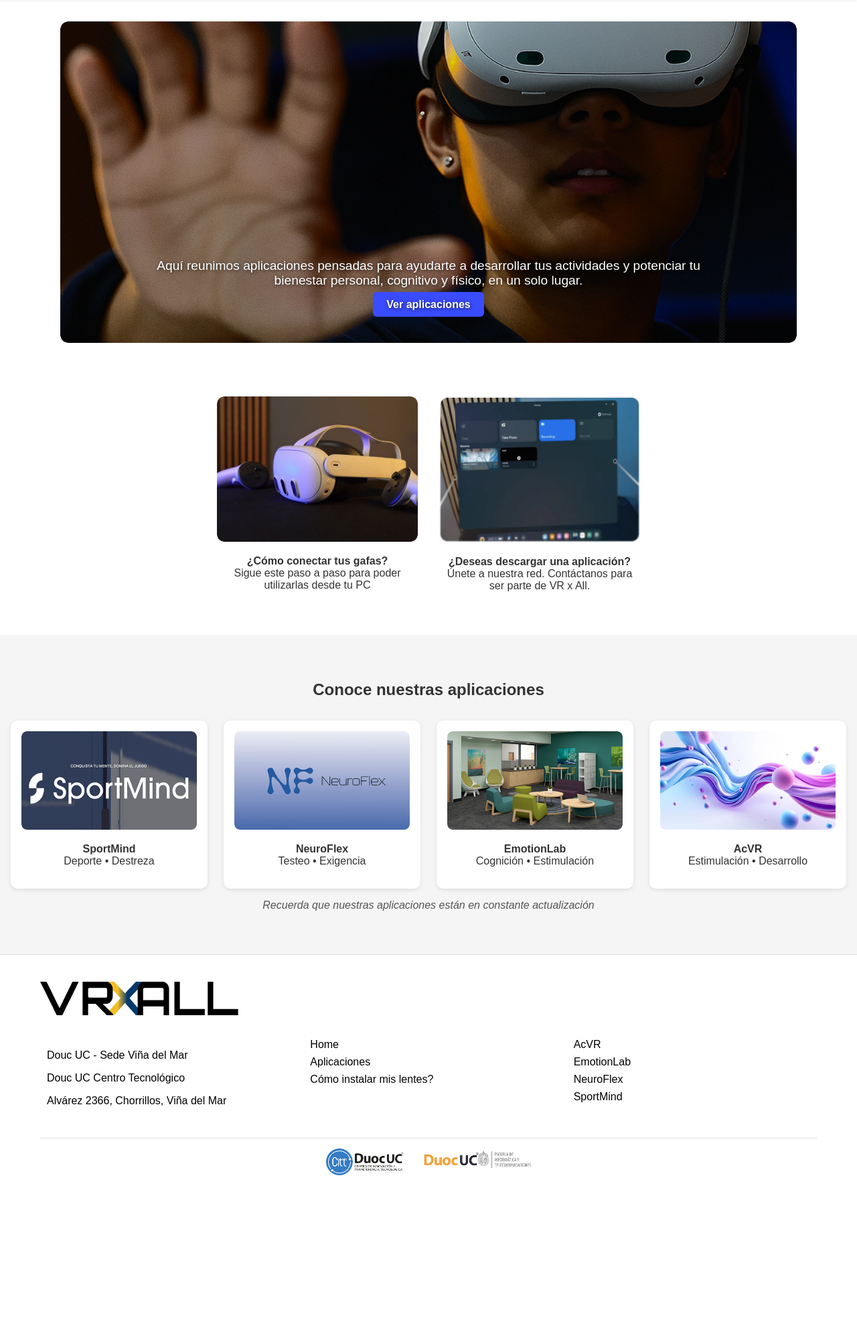
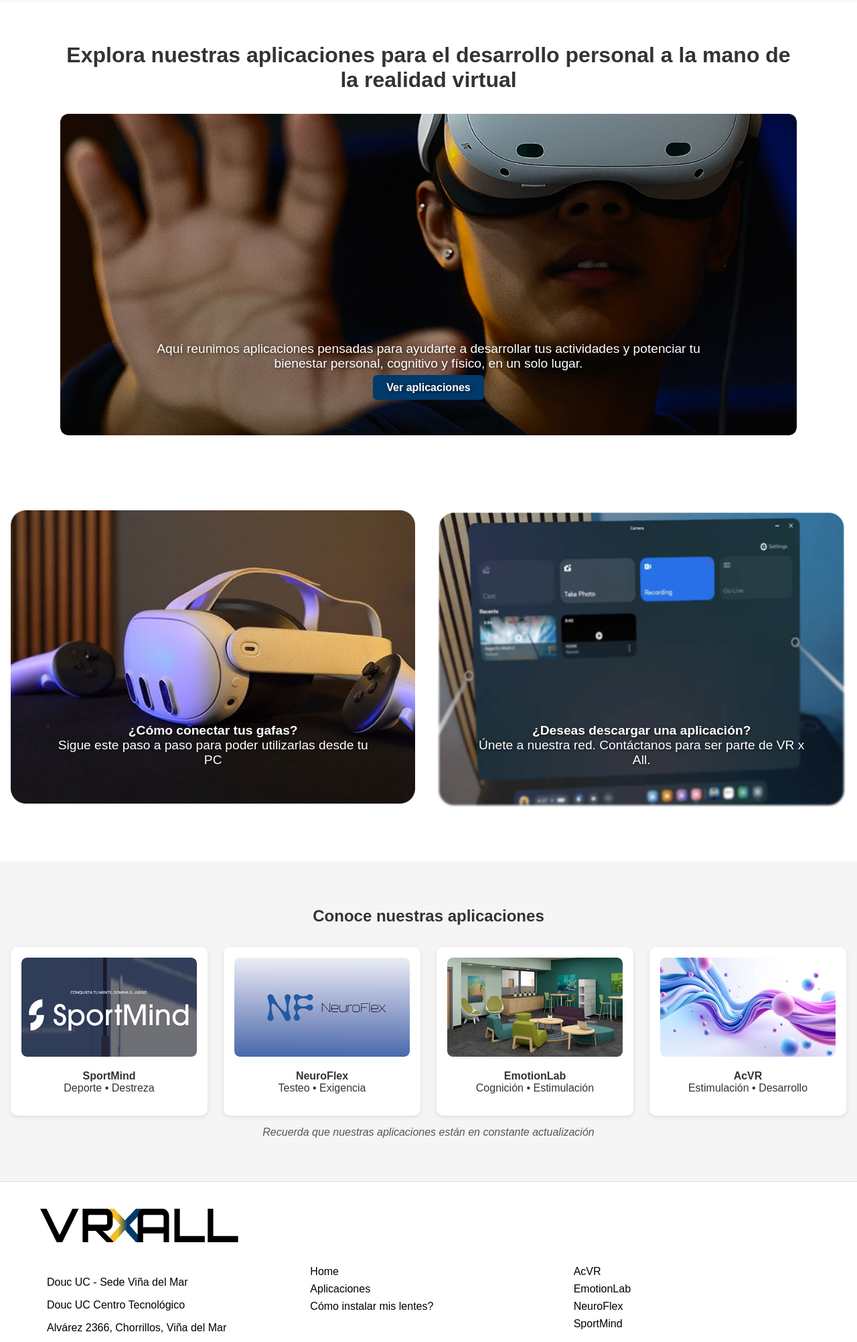
Before and after one commit to KatalinaPerez/VRxALL, a Django app: page / in a window 1280 px wide. Shown: the part 108-2112 px from the top of the page at 67% size. Before the commit the page ends 1863 px from the top, so only its background shows below. Run offline with Django 5.2, Linux system fonts and the light colour scheme.

Commit message:
detalle en nadvar.html

```diff
--- a/VRxALLp/vrxallapp/static/css/home.css
+++ b/VRxALLp/vrxallapp/static/css/home.css
@@ -5,6 +5,10 @@
     color: #333;
 }
 
+h1 {
+    text-align: center;
+    margin: 2rem 0;
+}
 /* Hero / Imagen con texto y botón */
 .hero-container {
     position: relative;    /* necesario para posicionar el texto absoluto */
@@ -44,7 +48,7 @@
 }
 
 .hero-text .btn {
-    background-color: #3a4cff;
+    background-color: #013A6B;
     padding: 10px 20px;
     border-radius: 6px;
     text-decoration: none;
@@ -62,7 +66,7 @@
     background: #fff;
 }
 
-.feature {
+/* .feature {
     width: 300px;
     text-align: center;
 }
@@ -70,7 +74,7 @@
 .feature img {
     width: 100%;
     border-radius: 10px;
-}
+} */
 
 /* Apps section */
 .apps-section {
--- a/VRxALLp/vrxallapp/templates/vrxallapp/bases/navbar.html
+++ b/VRxALLp/vrxallapp/templates/vrxallapp/bases/navbar.html
@@ -25,7 +25,7 @@
   <!-- Fila inferior -->
   <div class="navbar-bottom">
     <a href="{% url 'home' %}" class="{% if request.path == '/' %}active{% endif %}">Inicio</a>
-    <a href="{% url 'detalles_app' 'sportmain' %}" class="{% if '/aplicaciones/' in request.path %}active{% endif %}">Aplicaciones</a>
-    <a href="" class="{% if request.path == '/vincular/' %}active{% endif %}">Vincular dispositivos</a>
+    <a href="{% url 'home' %}" class="{% if '/aplicaciones/' in request.path %}active{% endif %}">Aplicaciones</a>
+    <a href="{% url 'home' %}" class="{% if request.path == '/vincular/' %}active{% endif %}">Vincular dispositivos</a>
   </div>
 </nav>
--- a/VRxALLp/vrxallapp/templates/vrxallapp/home.html
+++ b/VRxALLp/vrxallapp/templates/vrxallapp/home.html
@@ -16,26 +16,30 @@
         </div>
     </div> -->
     <div class="hero-container">
+        <h1>Explora nuestras aplicaciones para el desarrollo personal a la mano de la realidad virtual</h1>
         <img src="{% static 'img/banner.png' %}" alt="Banner VR" class="hero-image">
         <div class="hero-text">
             <p>Aquí reunimos aplicaciones pensadas para ayudarte a desarrollar tus actividades y potenciar tu bienestar personal, cognitivo y físico, en un solo lugar.</p>
-            <a href="#" class="btn">Ver aplicaciones</a>
+            <a href="#aplicaciones" class="btn">Ver aplicaciones</a>
         </div>
     </div>
 
-
     <div class="features">
-        <div class="feature">
-            <img src="{% static 'img/vr_glasses.png' %}" alt="Conectar gafas">
-            <p><strong>¿Cómo conectar tus gafas?</strong><br>Sigue este paso a paso para poder utilizarlas desde tu PC</p>
+        <div class="hero-container">
+            <img src="{% static 'img/vr_glasses.png' %}" alt="Conectar gafas" class="hero-image">
+            <div class="hero-text">
+                <p><strong>¿Cómo conectar tus gafas?</strong><br>Sigue este paso a paso para poder utilizarlas desde tu PC</p>
+            </div>
         </div>
-        <div class="feature">
-            <img src="{% static 'img/download_app.png' %}" alt="Descargar app">
-            <p><strong>¿Deseas descargar una aplicación?</strong><br>Únete a nuestra red. Contáctanos para ser parte de VR x All.</p>
+        <div class="hero-container">
+            <img src="{% static 'img/download_app.png' %}" alt="Descargar app" class="hero-image">
+            <div class="hero-text">
+                <p><strong>¿Deseas descargar una aplicación?</strong><br>Únete a nuestra red. Contáctanos para ser parte de VR x All.</p>
+            </div>
         </div>
     </div>
 
-    <div class="apps-section">
+    <div id="aplicaciones" class="apps-section">
         <h2>Conoce nuestras aplicaciones</h2>
         <div class="apps-grid">
             <a href="{% url 'detalles_app' 'sportmind' %}" class="app-card">
--- a/VRxALLp/vrxallapp/views.py
+++ b/VRxALLp/vrxallapp/views.py
@@ -12,7 +12,8 @@
             'tipo': 'Destreza',
             'edades':'Contenido es apto para todas las edades',
             'candado':'Esta aplicación recopilará y almacenará tu información y datos de progreso, incluyendo tu nombre de usuario, para optimizar tu experiencia y contribuir a mejoras futuras.',
-            'descripcion': 'Imagina entrenar tu mente...',
+            'descripcion': 'Imagina entrenar tu mente en un mundo que pone a prueba tu calma interior. '
+                            'En SportMind, te enfrentarás a desafíos de realidad virtual que combinan cuerpo y mente: desde mantener el pulso firme en un tiro al blanco hasta controlar tus emociones en plena escalada. Mientras tu frecuencia cardíaca y reacciones emocionales se hacen visibles, un avatar guía estará contigo, dándote apoyo, contención y estrategias para superar cada reto...',
             'imagenes': [
                 'img/sportmind1.png',
                 'img/sportmind2.png',
```
